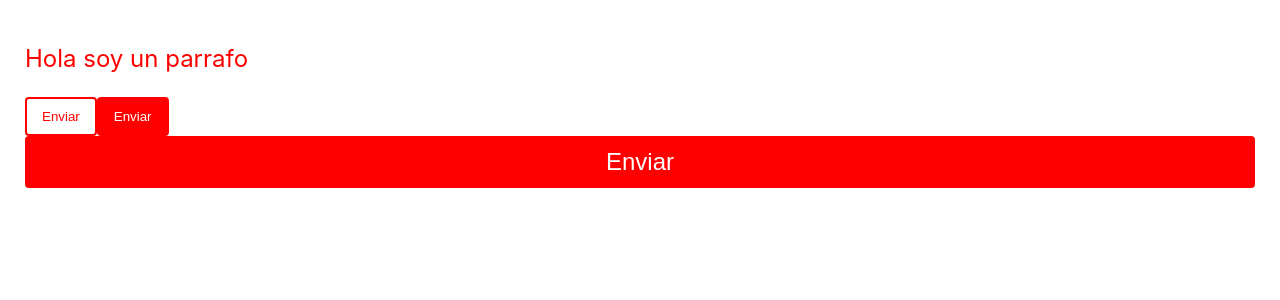
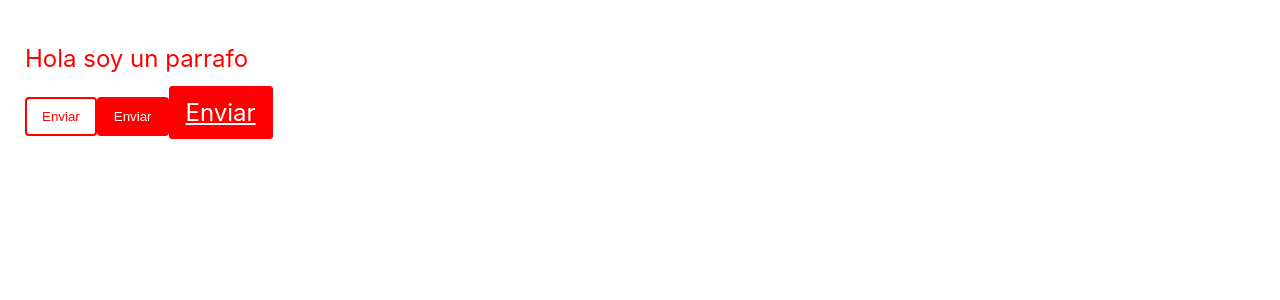
Before and after one commit to MariaJoseDiazCa/react-styled-components, a React (Create React App) app: page / in a window 1280 px wide. Shown: the top 300 px of the page. Built offline with nearby package versions, Linux system fonts and the light colour scheme.

Commit message:
ADD: Changing the rendered labels

```diff
--- a/src/App.js
+++ b/src/App.js
@@ -28,7 +28,9 @@ function App() {
       <P>Hola soy un parrafo</P>
       <Button>Enviar</Button>
       <Button primary>Enviar</Button>
-      <BlockButton primary>Enviar</BlockButton>
+      <BlockButton primary as="a" href="#">
+        Enviar
+      </BlockButton>
     </Content>
   );
 }
```
